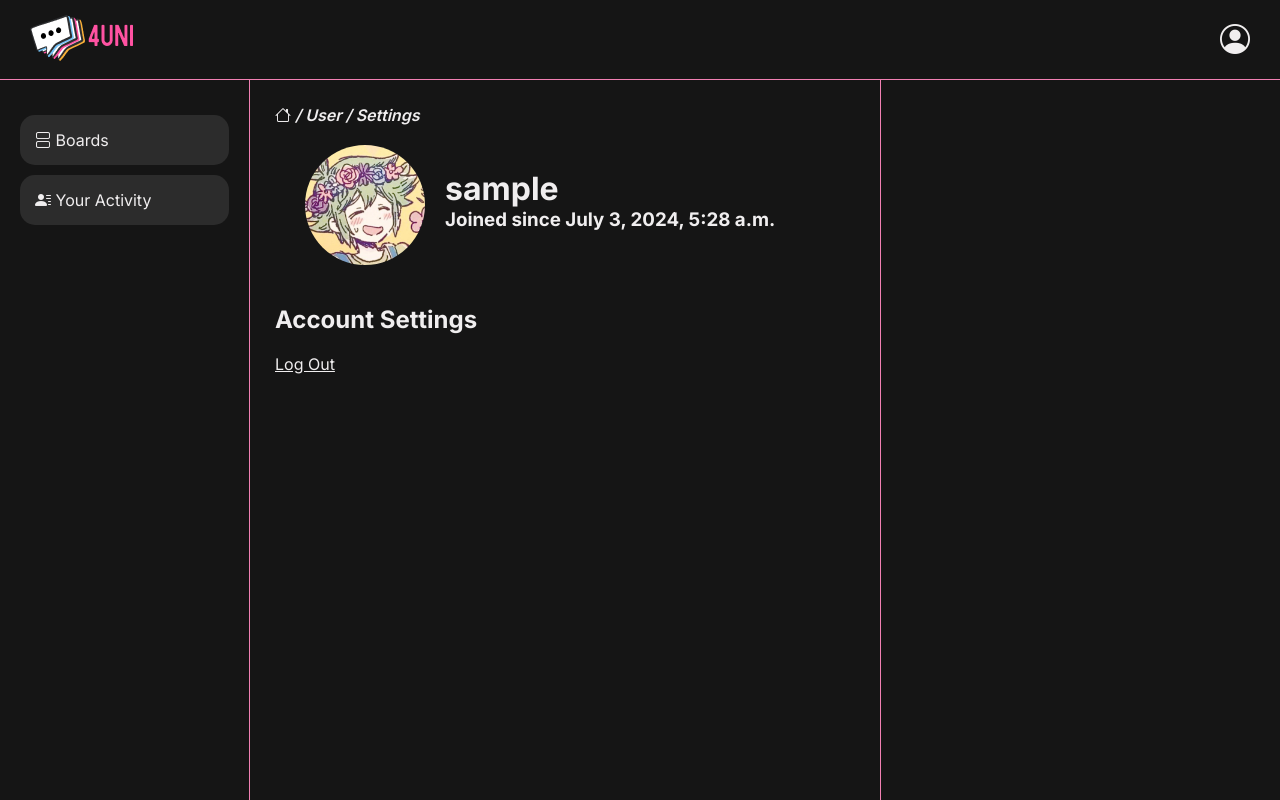
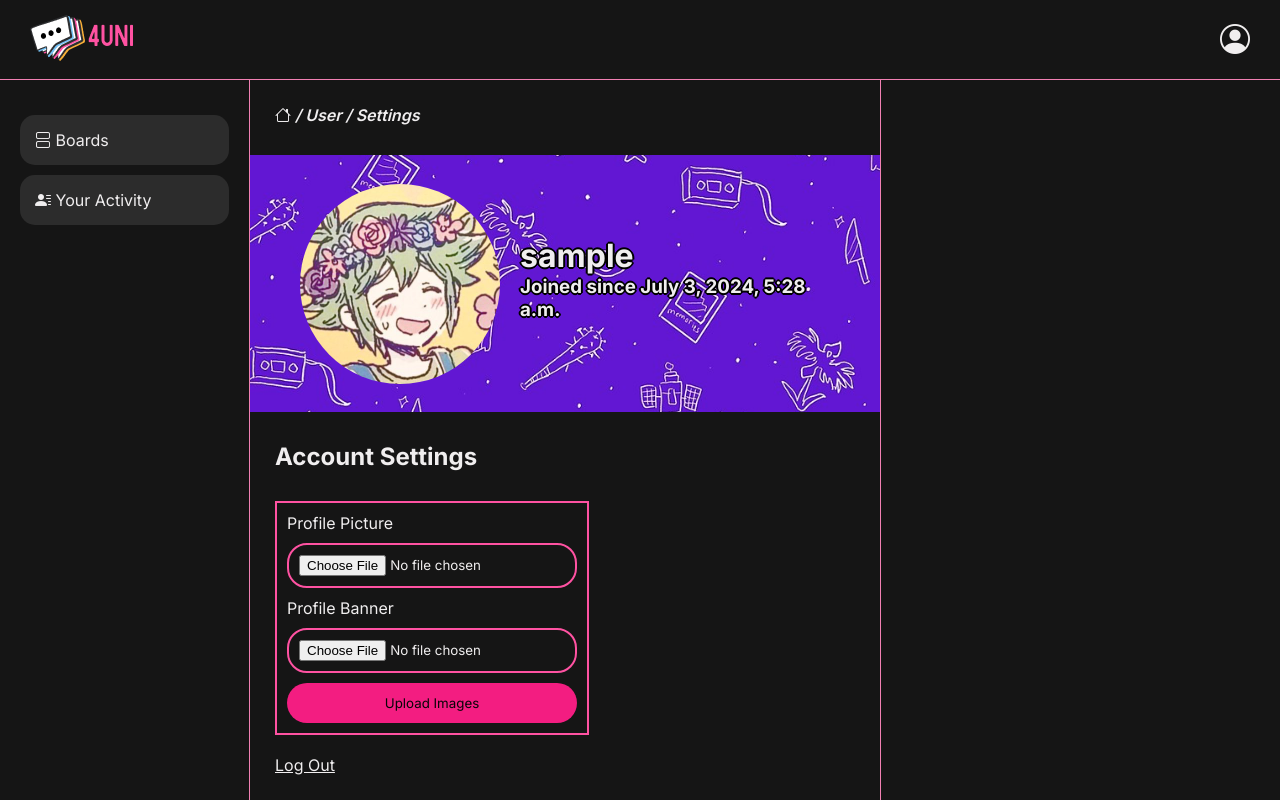
Before and after one commit to genielvn/4uni, a Django app: page /user/settings/ in a window 1280 px wide. Run offline with Django 4.2, Linux system fonts and the light colour scheme; the visitor is signed in with stand-in values (Sample User, id 1).

Commit message:
Allow user to change their profile decorations

```diff
--- a/fouruni/settings.py
+++ b/fouruni/settings.py
@@ -44,6 +44,7 @@ INSTALLED_APPS = [
     # 'django.contrib.admin',
     'django.contrib.auth',
     'django.contrib.contenttypes',
+    'django_bootstrap_icons',
     'django.contrib.sessions',
     'django.contrib.messages',
     'django.contrib.staticfiles',
@@ -135,5 +136,5 @@ DEFAULT_AUTO_FIELD = 'django.db.models.BigAutoField'
 AUTH_USER_MODEL = 'main.User'
 LOGIN_REDIRECT_URL = '/'
 
-MEDIA_ROOT =  os.path.join(BASE_DIR, 'media')
+MEDIA_ROOT = os.path.join(BASE_DIR, 'media')
 MEDIA_URL = '/media/'
--- a/main/forms.py
+++ b/main/forms.py
@@ -30,3 +30,8 @@ class BoardForm(forms.ModelForm):
     class Meta:
         model = Board
         fields = ['board_id', 'name', 'description']
+
+class DecoForm(forms.ModelForm):
+    class Meta:
+        model = User
+        fields = ['profile_picture', 'profile_banner']
--- a/main/models.py
+++ b/main/models.py
@@ -43,6 +43,8 @@ class User(AbstractUser):
     created_at = models.DateTimeField(auto_now_add=True)
     is_banned = models.BooleanField(default=False)
     verified = models.BooleanField(default=False)
+    profile_picture = models.ImageField(null=True, blank=True, upload_to='profile/')
+    profile_banner = models.ImageField(null=True, blank=True, upload_to='banner/')
     signature = models.TextField(null=True, blank=True)    # nullable, optional
 
     class Meta:
--- a/main/static/js/user.js
+++ b/main/static/js/user.js
@@ -7,3 +7,5 @@ function to_threads() {
     $("#user-threads-created").removeClass("hide");
     $("#user-replies-created").addClass("hide");
 }
+
+function showProfileDecoSettings() {}
--- a/main/static/main/user-settings.css
+++ b/main/static/main/user-settings.css
@@ -1,5 +1,36 @@
 #user-settings {
     display: flex;
+    position: relative;
     flex-direction: column;
     padding: 25px;
 }
+
+#user-settings-menu {
+    display: flex;
+    flex-direction: column;
+}
+
+#user-deco-upload {
+    display: flex;
+    flex-direction: column;
+    width: 50%;
+    margin: 10px 0;
+    border: solid #ff52a2 2px;
+    padding: 10px;
+    margin: 20px 0;
+}
+
+.user-upload-input {
+    display: flex;
+    flex-direction: column;
+}
+
+#new-prof-pic,
+#new-prof-banner {
+    padding: 10px 10px;
+    margin: 10px 0;
+}
+
+#upload-pic-banner {
+    width: 80px;
+}
--- a/main/static/main/user.css
+++ b/main/static/main/user.css
@@ -8,23 +8,41 @@
     display: flex;
     flex-direction: row;
     align-items: center;
-    padding: 0 30px;
-    padding-bottom: 20px;
+    padding: 20px 50px;
+    width: calc(100% + 50px);
+    height: 300px;
+    margin: 10px -25px;
+    /* background-color: blue; */
+    box-sizing: border-box;
+    background-size: cover;
+    background-position: center;
+}
+
+#user-header {
+    /* padding: 0px 20px;s */
+    display: flex;
+    flex-direction: row;
 }
 
 #user-image {
-    height: 120px;
+    height: 200px;
     aspect-ratio: 1 / 1;
     border-radius: 100%;
-}
-
-.user-header {
-    margin-top: 20px;
-    margin-bottom: 20px;
+    object-fit: cover;
 }
 
 #user-text {
-    padding: 0px 20px;
+    display: flex;
+    flex-direction: column;
+    padding: 0 20px;
+    justify-content: center;
+    text-shadow: 2px 0 #000, -2px 0 #000, 0 2px #000, 0 -2px #000, 1px 1px #000,
+        -1px -1px #000, 1px -1px #000, -1px 1px #000;
+}
+
+.user-h2 {
+    margin-top: 20px;
+    margin-bottom: 10px;
 }
 
 #user-history-tab {
--- /dev/null
+++ b/main/templates/main/account-banner.html
@@ -0,0 +1,26 @@
+{% load static %}
+
+{% if user.profile_picture %}
+    <div id="user-details" style="background-image: url({{user.profile_banner.url}})">
+{% else %}
+    <div id="user-details" style="background-image: url('{% static "img/default_banner.jpg" %}');">
+{% endif %}
+        <div id="user-header">
+            {% if user.profile_picture  %}
+                <img src="{{ user.profile_picture.url }}" id="user-image" alt="">
+
+            {% else %}
+                <img src="{% static "img/default_basil.jpg" %}" id="user-image" alt="">
+            {% endif %}
+        <div id="user-text">
+            <h1>
+                {{ user.username }}
+            </h1>
+            <h3>
+                Joined since {{ user.created_at }}
+            </h3>
+            {% include "main/icons.html" %}
+        </div>
+    </div>
+
+</div>
--- a/main/templates/main/user-settings.html
+++ b/main/templates/main/user-settings.html
@@ -4,18 +4,7 @@
     <div class="current-location">
         <a href="{% url 'main:boards' %}"><i class="bi bi-house"></i></a> / User / Settings
     </div>
-    <div id="user-details">
-        <img src="{% static "img/profile_test.jpg" %}" id="user-image" alt="">
-        <div id="user-text">
-            <h1>
-                {{ user.username }}
-            </h1>
-            <h3>
-                Joined since {{ user.created_at }}
-            </h3>
-            {% include "main/icons.html" %}
-        </div>
-    </div>
+    {% include 'main/account-banner.html' %}
     {% if user.is_banned %}
         <div class="banned">
             <h2>Message from the moderators</h2>
@@ -23,12 +12,27 @@
         </div>
     {% endif %}
 
-    <div class="user-header">
+    <div class="user-h2">
         <h2>
             Account Settings
         </h2>
     </div>
-    <div id="account-settings">
+    <form id="user-deco-upload" action="{% url 'main:upload_deco' user.username %}" method="POST" enctype="multipart/form-data">
+        {% csrf_token %}
+        <div class="user-upload-input">
+            <label for="new-thread-img">Profile Picture</label>
+            <input name="profile_picture" id="new-prof-pic" type="file" accept="image/*">
+        </div>
+        <div class="user-upload-input">
+            <label for="new-thread-img">Profile Banner</label>
+            <input name="profile_banner" id="new-prof-banner" type="file" accept="image/*">
+        </div>
+        {% for error in form.img_upload.errors %}
+            <div class="error">{{ error }}</div>
+        {% endfor %}
+        <button type="submit" id="#upload-pic-banner">Upload Images</button>
+    </form>
+    <div id="user-settings-menu">
         <a href="{% url "main:logout" %}" class="account-setting-btn">Log Out</a>
     </div>
 </main>
--- a/main/urls.py
+++ b/main/urls.py
@@ -12,6 +12,7 @@ urlpatterns = [
     path("user/signup/", views.signup, name='signup'),
     path("user/logout/", views.logout, name='logout'),
     path("user/settings/", views.user_settings, name='user_settings'),
+    path("user/settings/deco/<str:username>", views.upload_deco, name='upload_deco'),
     path("user/<str:username>/", views.username, name='user'),
     path("manage/createboard/", views.create_board, name='create_board'),
     path("manage/ban/<str:username>", views.ban_user, name='ban_user'),
--- a/main/views.py
+++ b/main/views.py
@@ -1,7 +1,7 @@
 from django.shortcuts import render, redirect, get_object_or_404
 from django.contrib.auth import authenticate, login as auth_login, logout as auth_logout
 from django.utils import timezone
-from .forms import ThreadForm, LoginForm, SignupForm, ReplyForm, BoardForm, EditThreadForm
+from .forms import ThreadForm, LoginForm, SignupForm, ReplyForm, BoardForm, EditThreadForm, DecoForm
 from main.models import Board, Thread, User, Reply, Role
 from django.contrib.auth.decorators import login_required, user_passes_test
 from django.http import Http404
@@ -67,7 +67,7 @@ def thread(request, board_id, thread_id):
     thread = get_object_or_404(Thread, board=board, id=thread_id, is_deleted=False)
 
     if request.method == 'POST':
-        form = ReplyForm(request.POST)
+        form = ReplyForm(request.POST, request.FILES)
 
         if form.is_valid():
             reply = form.save(commit=False)
@@ -81,7 +81,7 @@ def thread(request, board_id, thread_id):
 
             return redirect('main:thread', board_id=board_id, thread_id=thread_id)
         else:
-            form.add_error("body", "Hey, at least specify your reply :<")
+            pass
     else:
         form = ReplyForm()
 
@@ -99,7 +99,7 @@ def thread(request, board_id, thread_id):
 @login_required(login_url="main:login")
 def edit_thread(request, board_id, thread_id):
     if not request.user.role.name == "Moderator" and not request.user.username == thread.username.username:
-        raise
+        raise Http404
 
     board = get_object_or_404(Board, board_id=board_id)
     thread = get_object_or_404(Thread, board=board, id=thread_id, is_deleted=False)
@@ -242,3 +242,24 @@ def delete_reply(request, reply_id):
 
     next_url = request.GET.get('next', '/')
     return redirect(next_url)
+
+@login_required(login_url="main:login")
+def upload_deco(request, username):
+    if not request.user.username == username:
+        raise Http404
+
+    user = User.objects.get(username=username)
+
+    if request.method == "POST":
+        form = DecoForm(request.POST, request.FILES)
+        if form.is_valid():
+            user.profile_picture = form.cleaned_data.get('profile_picture')
+            user.profile_banner = form.cleaned_data.get('profile_banner')
+
+            user.save()
+
+            return redirect('main:user_settings')
+        else:
+            pass
+    else:
+        form = DecoForm()
```
Also changed, not shown: main/templates/main/user.html (+2 -17 lines), main/static/img/default_banner.jpg (added), main/static/img/default_basil.jpg (renamed from main/static/img/profile_test.jpg), 1 other file.
